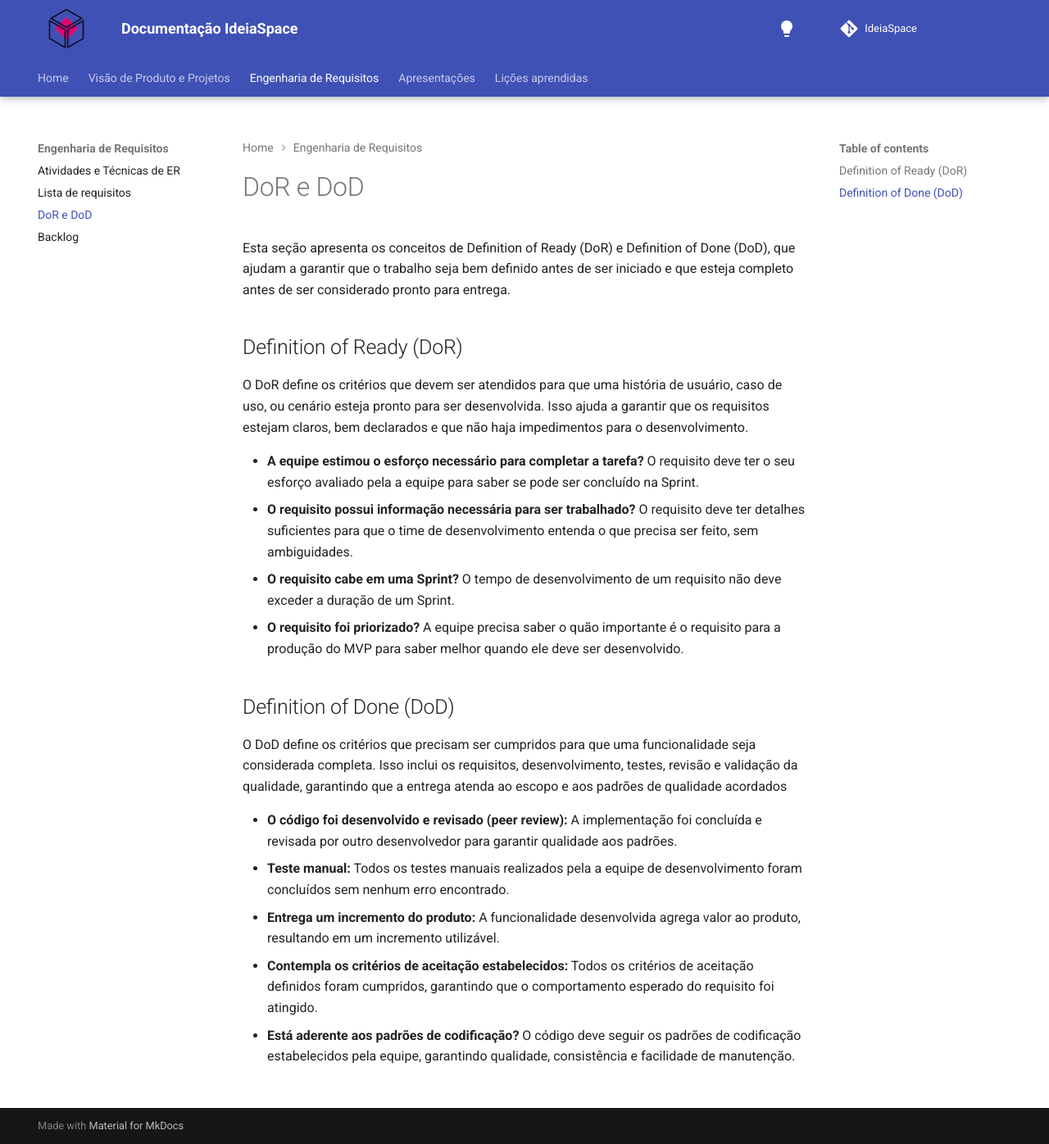
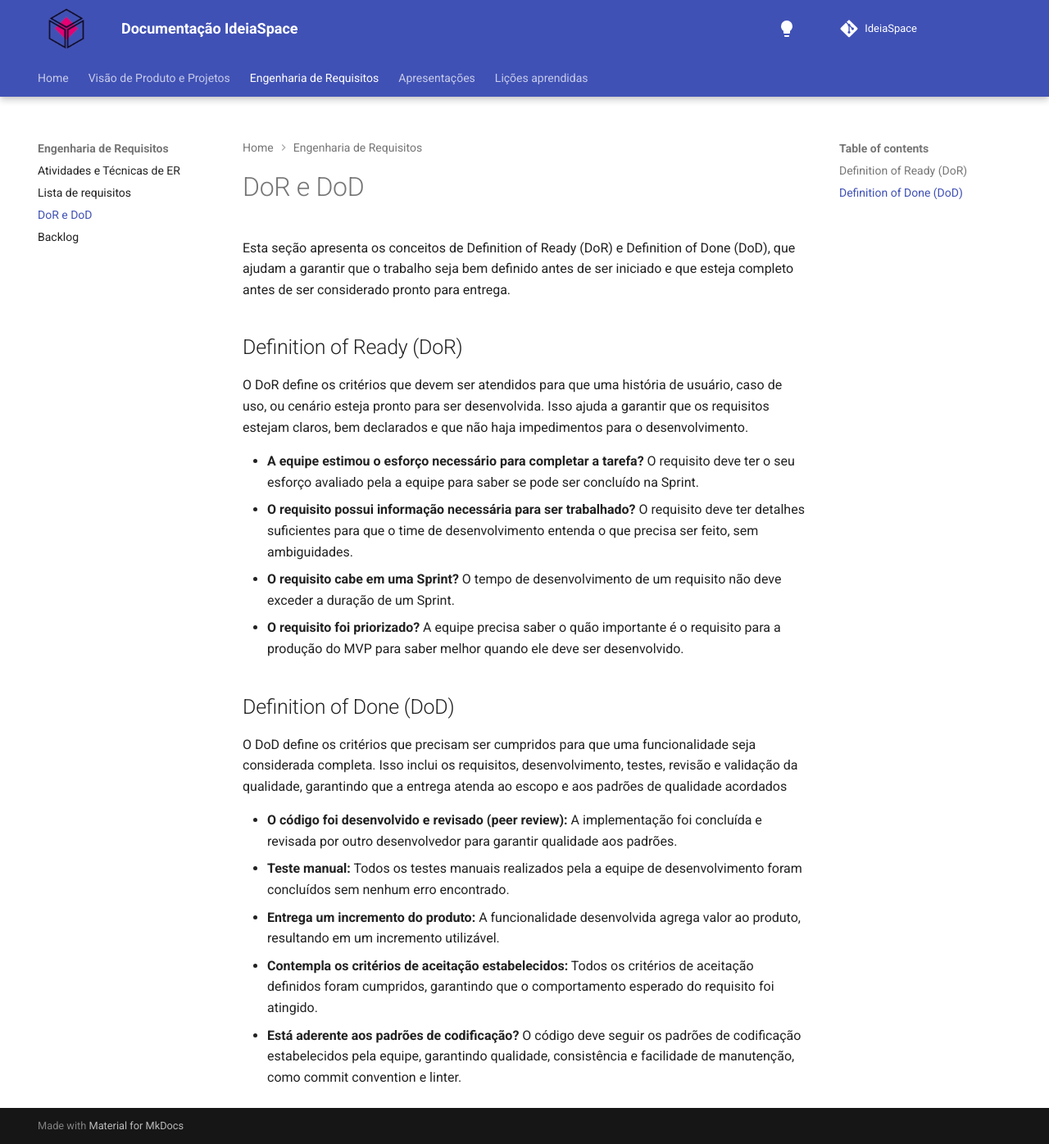
Before and after one commit to mdsreq-fga-unb/2024.2-T01-IdeaSpace, an MkDocs documentation site: the page built from docs/engenharia-requisitos/Dor_dod.md, in a window 1280 px wide and 1396 px high. Shown: the whole window at 82% size. Built offline with MkDocs 1.6.1 and Material for MkDocs 9.7.7, drawn with Linux system fonts in a browser that asks for light colours; comment, search, counter and statistics services are not loaded.

Commit message:
Update Dor_dod.md
issue #16

```diff
--- a/docs/engenharia-requisitos/Dor_dod.md
+++ b/docs/engenharia-requisitos/Dor_dod.md
@@ -20,4 +20,4 @@ O DoD define os critérios que precisam ser cumpridos para que uma funcionalidad
 - **Teste manual:** Todos os testes manuais realizados pela a equipe de desenvolvimento foram concluídos sem nenhum erro encontrado.
 - **Entrega um incremento do produto:** A funcionalidade desenvolvida agrega valor ao produto, resultando em um incremento utilizável.
 - **Contempla os critérios de aceitação estabelecidos:** Todos os critérios de aceitação definidos foram cumpridos, garantindo que o comportamento esperado do requisito foi atingido.
-- **Está aderente aos padrões de codificação?** O código deve seguir os padrões de codificação estabelecidos pela equipe, garantindo qualidade, consistência e facilidade de manutenção.
+- **Está aderente aos padrões de codificação?** O código deve seguir os padrões de codificação estabelecidos pela equipe, garantindo qualidade, consistência e facilidade de manutenção, como commit convention e linter.
```
